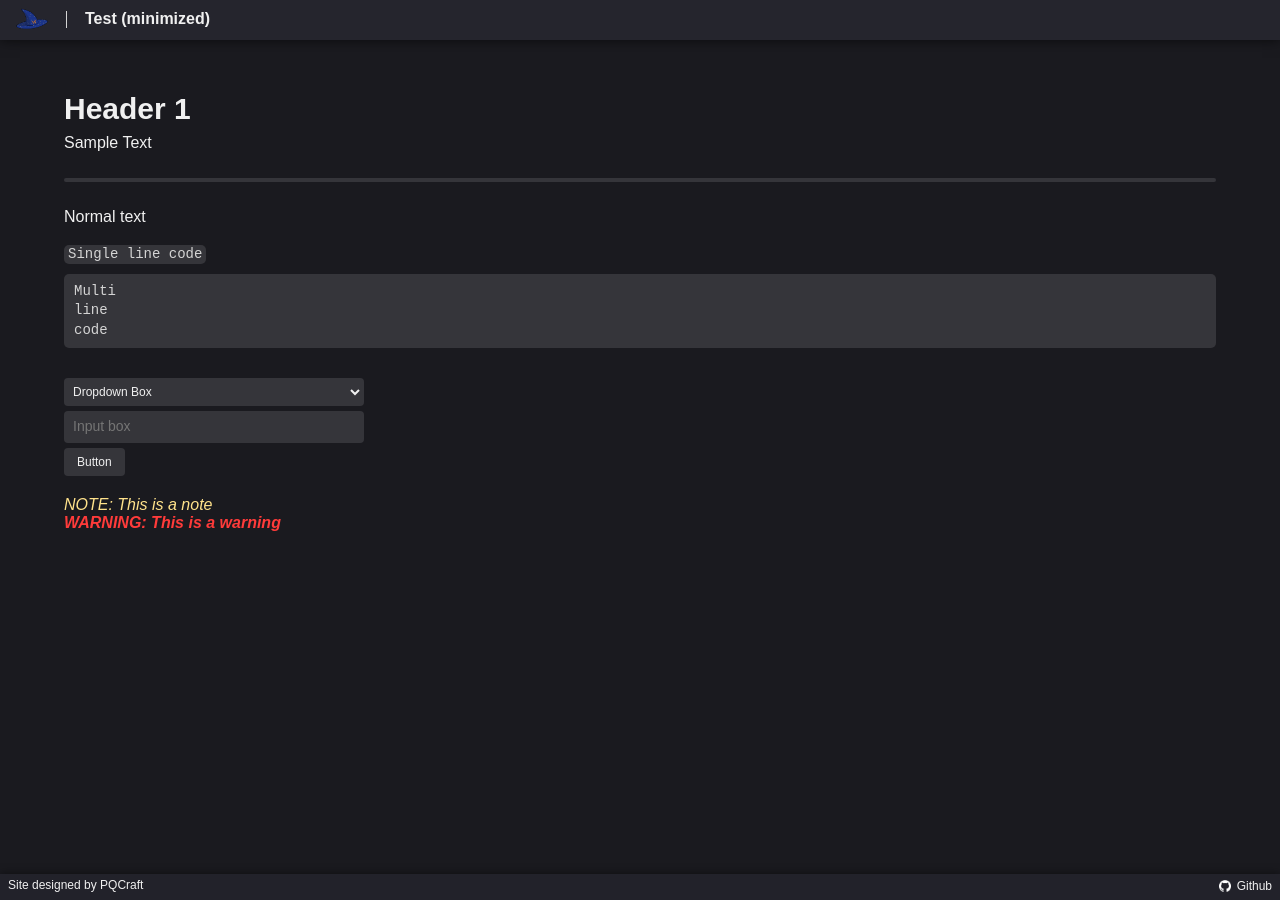
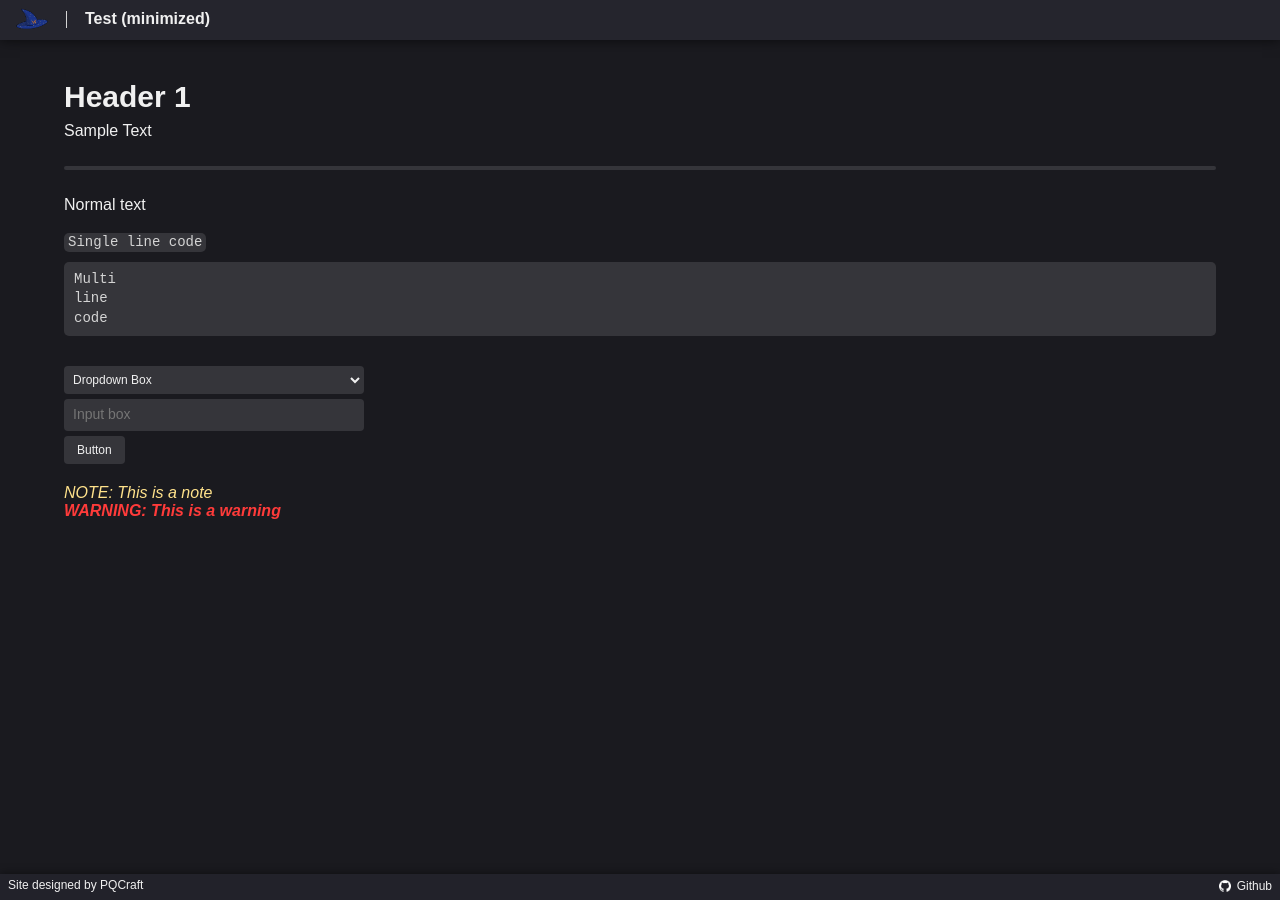
Before and after one commit to Wizardry-PL/wizardry-pl.github.io, a Jekyll site: the page built from pages/test-min/index.html, in a window 1280 px wide. Built offline with Jekyll 4.4.1, drawn with Linux system fonts in a browser that asks for light colours.

Commit message:
Formatting tweak

```diff
--- a/css/base.css
+++ b/css/base.css
@@ -275,7 +275,7 @@ ul {
     flex: 1;
 }
 .document {
-    padding: 36px 0px 28px 0px;
+    padding: 24px 0px 32px 0px;
     display: block;
     width: 90%;
     height: 100%;
```
